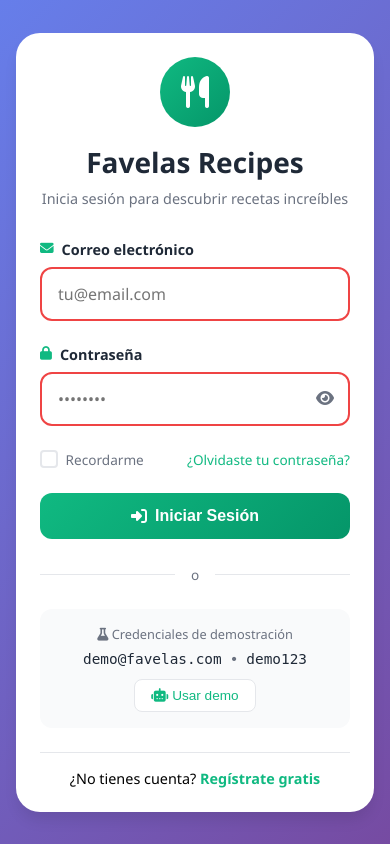
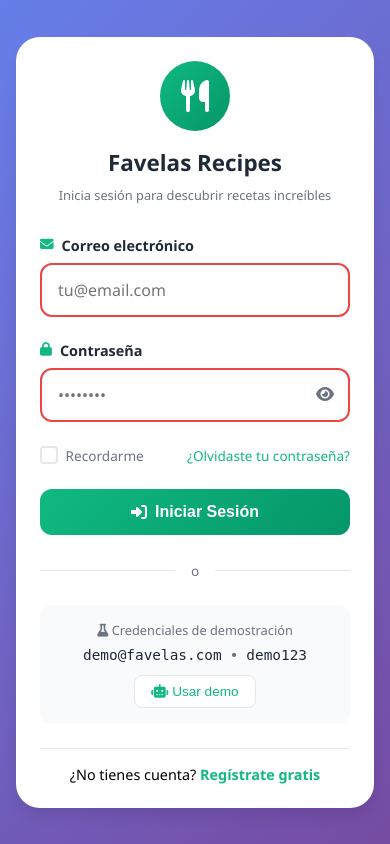
Before and after one commit to Sebasbehe/Favelas-recipes, a FastAPI app: template app/templates/login.html in a window 390 px wide. Run offline with FastAPI, Linux system fonts and the light colour scheme; the template is opened without the code that fills it, so the values that code supplies are empty; parts of the project's set-up code (start-up, migrations or seed data) failed here and were passed over.

Commit message:
Optimize authentication header display on small screens

```diff
--- a/static/login.css
+++ b/static/login.css
@@ -400,6 +400,14 @@ body {
         padding: 1.5rem;
     }
 
+    .auth-header h1 {
+        font-size: 1.4rem;
+    }
+
+    .auth-header p {
+        font-size: 0.8rem;
+    }
+
     .toast {
         left: 1rem;
         right: 1rem;
```
